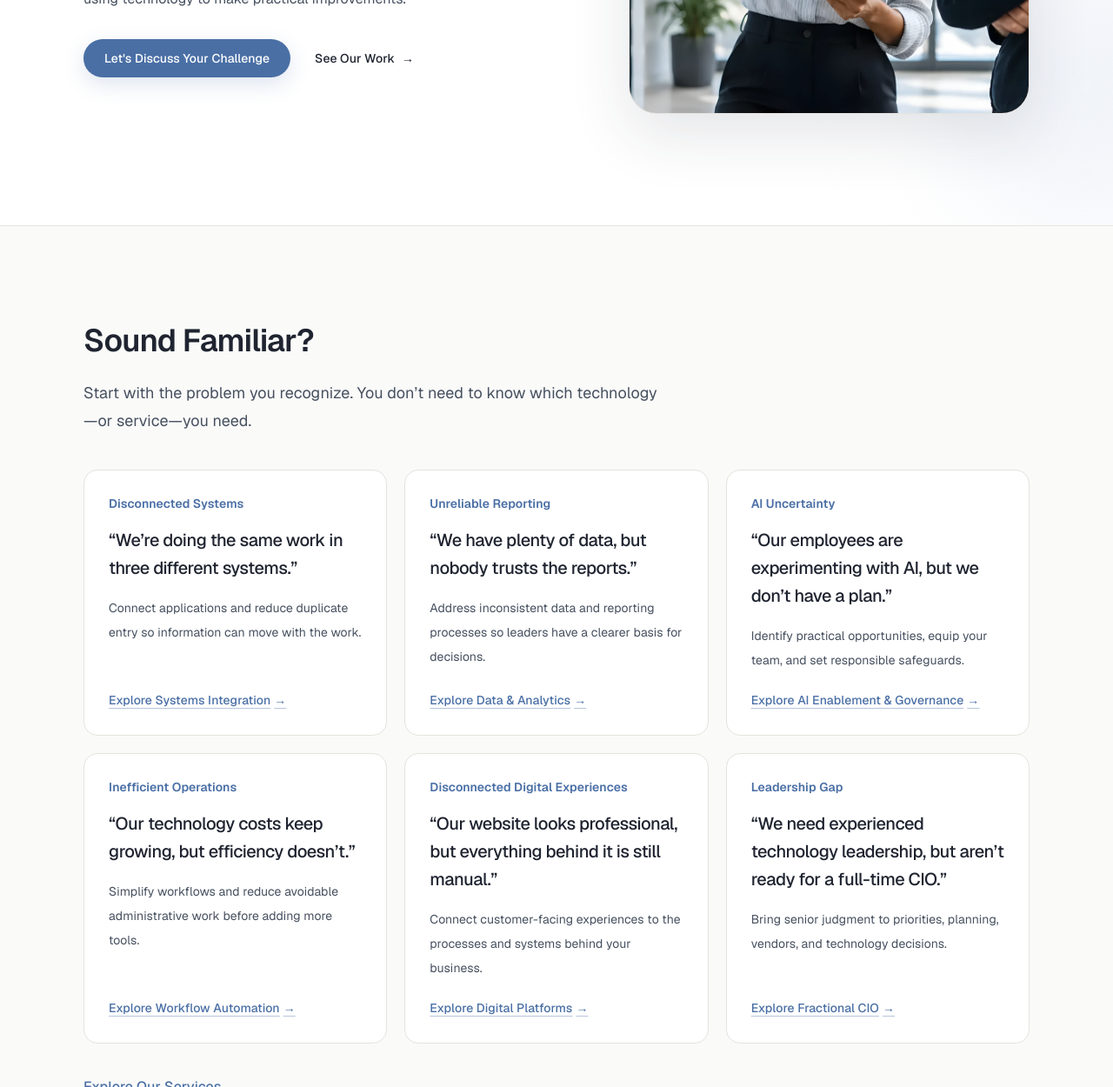
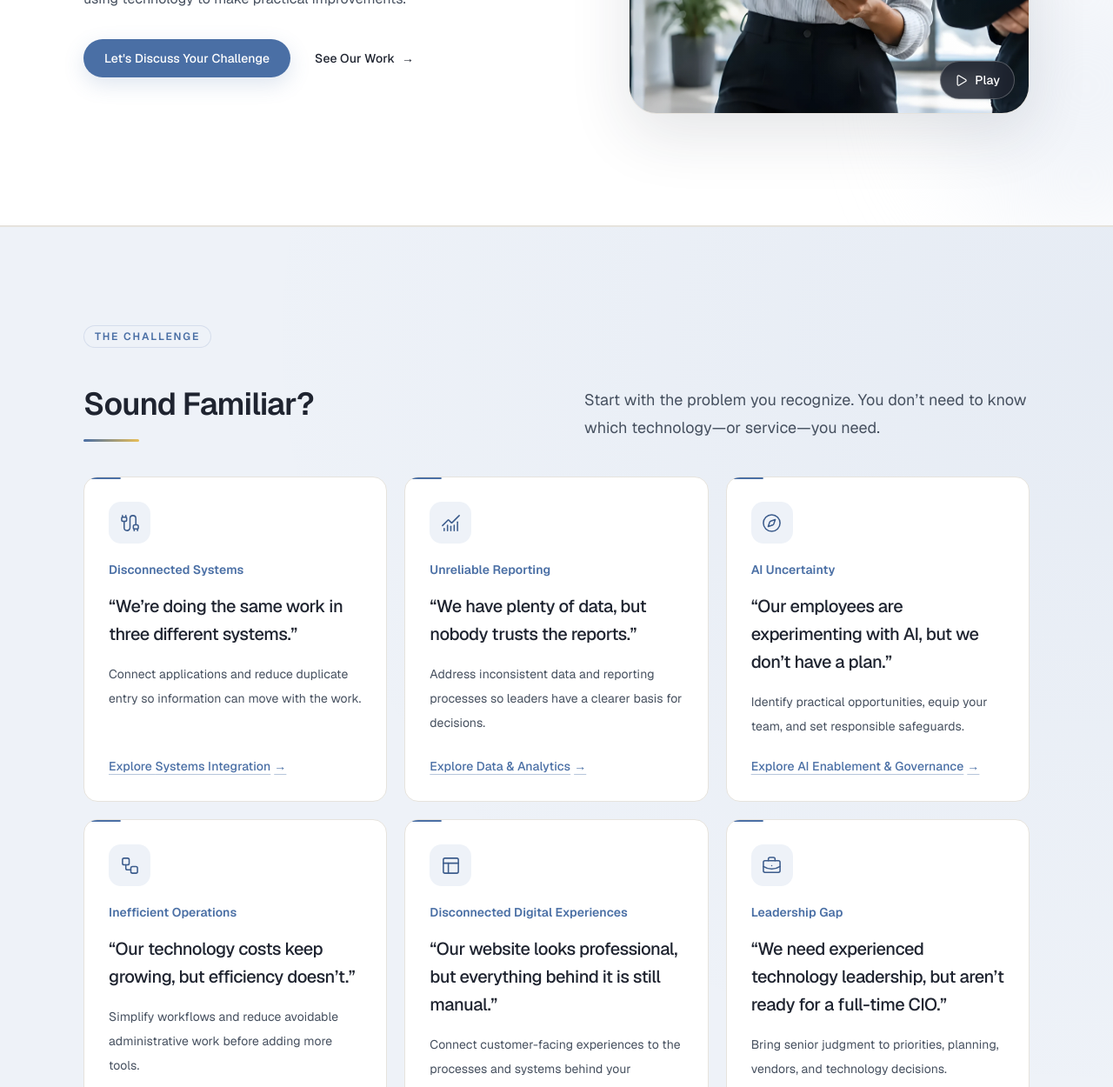
Before and after one commit to 2NspiraOpsTeam/2nspira-website, a Next.js app in the folder 2nspira-website/: page / in a window 1280 px wide. Shown: the part 638-1888 px from the top of the page at 87% size. Built offline with nearby package versions, Linux system fonts and the light colour scheme; no server answers.

Commit message:
feat: polish homepage sections and add lightweight hero motion

```diff
--- a/2nspira-website/src/app/page.tsx
+++ b/2nspira-website/src/app/page.tsx
@@ -1,6 +1,7 @@
 import ServiceEffects from "@/components/ServiceEffects";
 import ClientServiceGrid from "@/components/ClientServiceGrid";
 import BusinessProblems from "@/components/BusinessProblems";
+import HomeHeroMedia from "@/components/HomeHeroMedia";
 import Image from "next/image";
 import type { Metadata } from "next";
 import Reveal from "@/components/Reveal";
@@ -64,7 +65,6 @@ export default function Home() {
     <main className={pageMain} id="main-content">
       <ServiceEffects>
       {/* Hero — B2 Split Advisory prototype (WAVE3-B2-STATIC-HERO) */}
-      {/* Reversible design checkpoint; no motion; conceptual visual slot per Maya's spec. */}
       <section
         className="relative overflow-hidden border-b border-line bg-surface py-24 sm:py-32"
         aria-labelledby="hero-heading"
@@ -100,23 +100,7 @@ export default function Home() {
               </div>
             </div>
 
-            {/* Portrait composition keeps the people and workflow visible at every breakpoint. */}
-            <figure
-              className="hero-settle group relative aspect-[4/5] overflow-hidden rounded-[2rem] border border-line bg-canvas shadow-[0_24px_70px_rgba(35,41,54,0.12)] lg:aspect-[4/5]"
-              style={{ animationDelay: "220ms" }}
-              aria-label="Strategy planning at the whiteboard"
-            >
-              <Image
-                src="/images/advisory/whiteboard-strategy-4x5.webp"
-                alt="A professional pointing at a whiteboard of charts and strategy notes while a client looks on."
-                fill
-                sizes="(min-width: 1152px) 461px, (min-width: 1024px) 42vw, calc(100vw - 32px)"
-                unoptimized
-                fetchPriority="high"
-                className="object-cover object-center transition-transform duration-700 ease-gentle motion-safe:group-hover:scale-[1.02]"
-              />
-              <div className="pointer-events-none absolute inset-0 bg-gradient-to-tr from-ink/10 via-transparent to-accent/15 opacity-70" aria-hidden="true" />
-            </figure>
+            <HomeHeroMedia />
           </div>
         </div>
       </section>
@@ -126,15 +110,16 @@ export default function Home() {
       {/* Capabilities */}
       <section
         id="find-the-right-service"
-        className={`${sectionBand} scroll-mt-24`}
+        className={`${section} scroll-mt-24 bg-surface`}
         aria-labelledby="services-heading"
       >
         <div className="mx-auto max-w-6xl px-4 sm:px-6 lg:px-8">
-          <div>
+          <EyebrowPill>The expertise</EyebrowPill>
+          <div className="mt-5 grid gap-6 lg:grid-cols-2 lg:items-end lg:gap-16">
             <h2 data-catalog-reveal id="services-heading" className={h2}>
               Practical expertise. Clear business outcomes.
             </h2>
-            <p className={`mt-4 max-w-2xl ${lead}`}>
+            <p className={`max-w-2xl ${lead}`}>
               We start with the operational challenge, then identify the right
               combination of guidance, integration, automation, and implementation.
             </p>
--- /dev/null
+++ b/2nspira-website/src/components/BusinessProblems.module.css
@@ -0,0 +1,38 @@
+/* Static ambient color keeps the page quiet; interaction is opt-in and bounded. */
+.section {
+  position: relative;
+  isolation: isolate;
+  border-block: 1px solid var(--color-line);
+  background: radial-gradient(ellipse at 100% 10%, rgb(78 115 168 / 5%), transparent 55%), #eef2f8;
+}
+
+.headingRule {
+  width: 4rem;
+  height: 3px;
+  margin-top: 1.25rem;
+  border-radius: 999px;
+  background: linear-gradient(90deg, var(--color-accent), #e8be57);
+}
+
+.card::before {
+  content: "";
+  position: absolute;
+  inset: 0;
+  z-index: -1;
+  pointer-events: none;
+  border-radius: inherit;
+  background: radial-gradient(ellipse at top left, rgb(78 115 168 / 8%), transparent 70%);
+  opacity: 0;
+  transition: opacity 280ms var(--ease-gentle);
+}
+
+.card { isolation: isolate; }
+.card:focus-within::before { opacity: 1; }
+
+@media (hover: hover) and (pointer: fine) {
+  .card:hover::before { opacity: 1; }
+}
+
+@media (prefers-reduced-motion: reduce) {
+  .card::before { transition: none; }
+}
--- a/2nspira-website/src/components/BusinessProblems.tsx
+++ b/2nspira-website/src/components/BusinessProblems.tsx
@@ -1,4 +1,7 @@
 import Link from "next/link";
+import { Cable, ChartNoAxesCombined, Compass, Workflow, PanelsTopLeft, BriefcaseBusiness } from "lucide-react";
+import styles from "./BusinessProblems.module.css";
+import { EyebrowPill } from "./VisualAccents";
 import { cardFlat, h2, lead, linkInline, section } from "./ui";
 
 /** Problem-first entry points reuse established service routes; no new service commitments. */
@@ -11,18 +14,29 @@ const problems = [
   { title: "Leadership Gap", quote: "We need experienced technology leadership, but aren’t ready for a full-time CIO.", text: "Bring senior judgment to priorities, planning, vendors, and technology decisions.", capability: "Fractional CIO", href: "/fractional-cio" },
 ];
 
+const icons = [Cable, ChartNoAxesCombined, Compass, Workflow, PanelsTopLeft, BriefcaseBusiness];
+
 export default function BusinessProblems() {
-  return <section className={section} aria-labelledby="business-problems-heading">
-    <div className="mx-auto max-w-6xl px-4 sm:px-6 lg:px-8">
-      <h2 id="business-problems-heading" className={h2}>Sound Familiar?</h2>
-      <p className={`max-w-2xl ${lead}`}>Start with the problem you recognize. You don’t need to know which technology—or service—you need.</p>
+  return <section className={`${section} ${styles.section}`} aria-labelledby="business-problems-heading">
+    <div className="relative mx-auto max-w-6xl px-4 sm:px-6 lg:px-8">
+      <EyebrowPill>The challenge</EyebrowPill>
+      <div className="mt-5 grid gap-6 lg:grid-cols-2 lg:items-end lg:gap-16">
+        <div><h2 id="business-problems-heading" className={h2}>Sound Familiar?</h2>
+        <div className={styles.headingRule} aria-hidden="true" /></div>
+        <p className={`max-w-2xl ${lead}`}>Start with the problem you recognize. You don’t need to know which technology—or service—you need.</p>
+      </div>
       <div className="mt-10 grid gap-5 md:grid-cols-2 lg:grid-cols-3">
-        {problems.map(problem => <article key={problem.title} className={`flex flex-col p-6 sm:p-7 ${cardFlat}`}>
+        {problems.map((problem, index) => {
+          const Icon = icons[index];
+          return <article key={problem.title} data-service-card className={`${styles.card} relative flex flex-col overflow-hidden p-6 sm:p-7 ${cardFlat}`}>
+          <span data-service-rule aria-hidden="true" />
+          <span data-service-icon aria-hidden="true"><Icon size={23} strokeWidth={1.6} /></span>
           <h3 className="text-sm font-semibold text-accent">{problem.title}</h3>
           <p className="mt-4 text-xl font-medium leading-8 tracking-tight text-ink">“{problem.quote}”</p>
           <p className="mt-4 text-sm leading-7 text-body">{problem.text}</p>
-          <Link href={problem.href} className={`mt-auto pt-5 text-sm min-h-11 ${linkInline}`}>Explore {problem.capability}<span className="ml-1" aria-hidden="true">→</span></Link>
-        </article>)}
+          <Link href={problem.href} className={`mt-auto pt-5 text-sm min-h-11 ${linkInline}`}>Explore {problem.capability}<span data-service-arrow aria-hidden="true">→</span></Link>
+        </article>;
+        })}
       </div>
       <Link href="/services" className={`mt-7 min-h-11 ${linkInline}`}>Explore Our Services <span className="ml-1" aria-hidden="true">→</span></Link>
     </div>
--- /dev/null
+++ b/2nspira-website/src/components/HomeHeroMedia.tsx
@@ -0,0 +1,65 @@
+"use client";
+
+import Image from "next/image";
+import { Pause, Play } from "lucide-react";
+import { useEffect, useRef, useState } from "react";
+
+/** A silent motion treatment of the approved photo; the photo remains the fallback. */
+export default function HomeHeroMedia() {
+  const video = useRef<HTMLVideoElement>(null);
+  const wantsPlayback = useRef(false);
+  const inView = useRef(true);
+  const [playing, setPlaying] = useState(false);
+  const [ready, setReady] = useState(false);
+  const [failed, setFailed] = useState(false);
+  const [enhanced, setEnhanced] = useState(false);
+
+  useEffect(() => {
+    const el = video.current;
+    if (!el) return;
+    setEnhanced(true);
+    const motion = matchMedia("(prefers-reduced-motion: reduce)");
+    const connection = (navigator as Navigator & { connection?: { saveData?: boolean } }).connection;
+    wantsPlayback.current = !motion.matches && !connection?.saveData;
+    const sync = () => {
+      if (!wantsPlayback.current || !inView.current || document.hidden) { el.pause(); return; }
+      if (!el.getAttribute("src")) el.src = "/videos/strategy-header-loop.mp4";
+      void el.play().catch(() => setPlaying(false));
+    };
+    const observer = typeof IntersectionObserver === "undefined" ? null : new IntersectionObserver(([entry]) => {
+      inView.current = entry.isIntersecting;
+      sync();
+    }, { threshold: 0.05 });
+    observer?.observe(el);
+    if (!observer) sync();
+    const preferenceChanged = () => {
+      if (motion.matches) { wantsPlayback.current = false; el.pause(); }
+    };
+    motion.addEventListener("change", preferenceChanged);
+    document.addEventListener("visibilitychange", sync);
+    return () => {
+      observer?.disconnect();
+      el.pause();
+      motion.removeEventListener("change", preferenceChanged);
+      document.removeEventListener("visibilitychange", sync);
+    };
+  }, []);
+
+  function toggle() {
+    const el = video.current;
+    if (!el) return;
+    if (!el.paused) { wantsPlayback.current = false; el.pause(); return; }
+    wantsPlayback.current = true;
+    if (!el.getAttribute("src")) el.src = "/videos/strategy-header-loop.mp4";
+    void el.play().catch(() => { wantsPlayback.current = false; setPlaying(false); });
+  }
+
+  return <figure className="hero-settle relative aspect-[4/5] overflow-hidden rounded-[2rem] border border-line bg-canvas shadow-[0_24px_70px_rgba(35,41,54,0.12)]" style={{ animationDelay: "220ms" }} aria-label="Strategy planning at the whiteboard">
+    <Image src="/images/advisory/whiteboard-strategy-4x5.webp" alt="A professional pointing at a whiteboard of charts and strategy notes while a client looks on." fill sizes="(min-width: 1152px) 461px, (min-width: 1024px) 42vw, calc(100vw - 32px)" unoptimized fetchPriority="high" className="object-cover object-center" />
+    <video ref={video} muted loop playsInline preload="none" aria-hidden="true" tabIndex={-1} className={`absolute inset-0 h-full w-full object-cover ${ready && !failed ? "opacity-100" : "opacity-0"}`} onPlaying={() => { setReady(true); setPlaying(true); }} onPause={() => setPlaying(false)} onError={() => { wantsPlayback.current = false; setFailed(true); setPlaying(false); }} />
+    <div className="pointer-events-none absolute inset-0 bg-gradient-to-tr from-ink/10 via-transparent to-accent/15 opacity-70" aria-hidden="true" />
+    {enhanced && !failed && <button type="button" onClick={toggle} aria-label={playing ? "Pause header motion" : "Play header motion"} className="absolute bottom-4 right-4 inline-flex min-h-11 items-center gap-2 rounded-full border border-white/25 bg-ink/85 px-4 py-2 text-sm font-medium text-white shadow-sm backdrop-blur-sm transition-colors hover:bg-ink focus-visible:outline-2 focus-visible:outline-offset-4 focus-visible:outline-accent">
+      {playing ? <Pause size={15} aria-hidden="true" /> : <Play size={15} aria-hidden="true" />}{playing ? "Pause" : "Play"}
+    </button>}
+  </figure>;
+}
```
Also changed, not shown: 1 other file (tests, documents, lock files or other folders).
